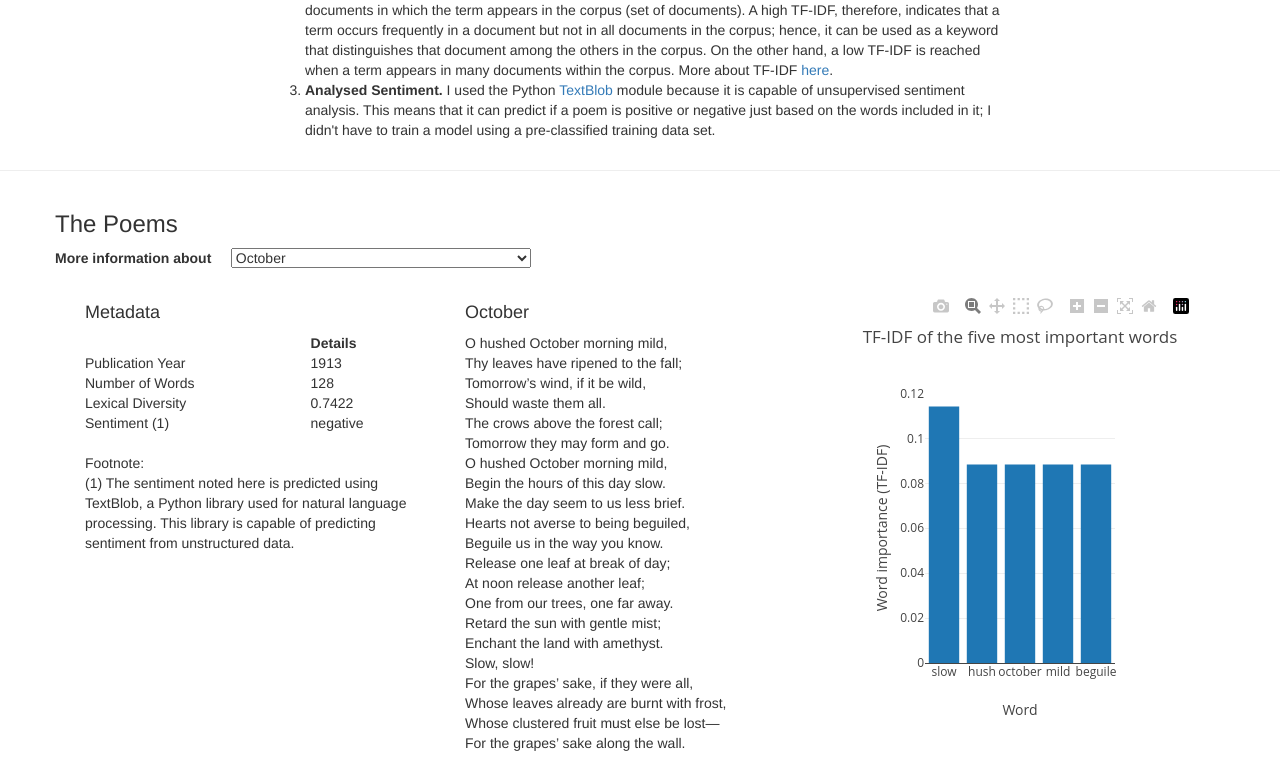
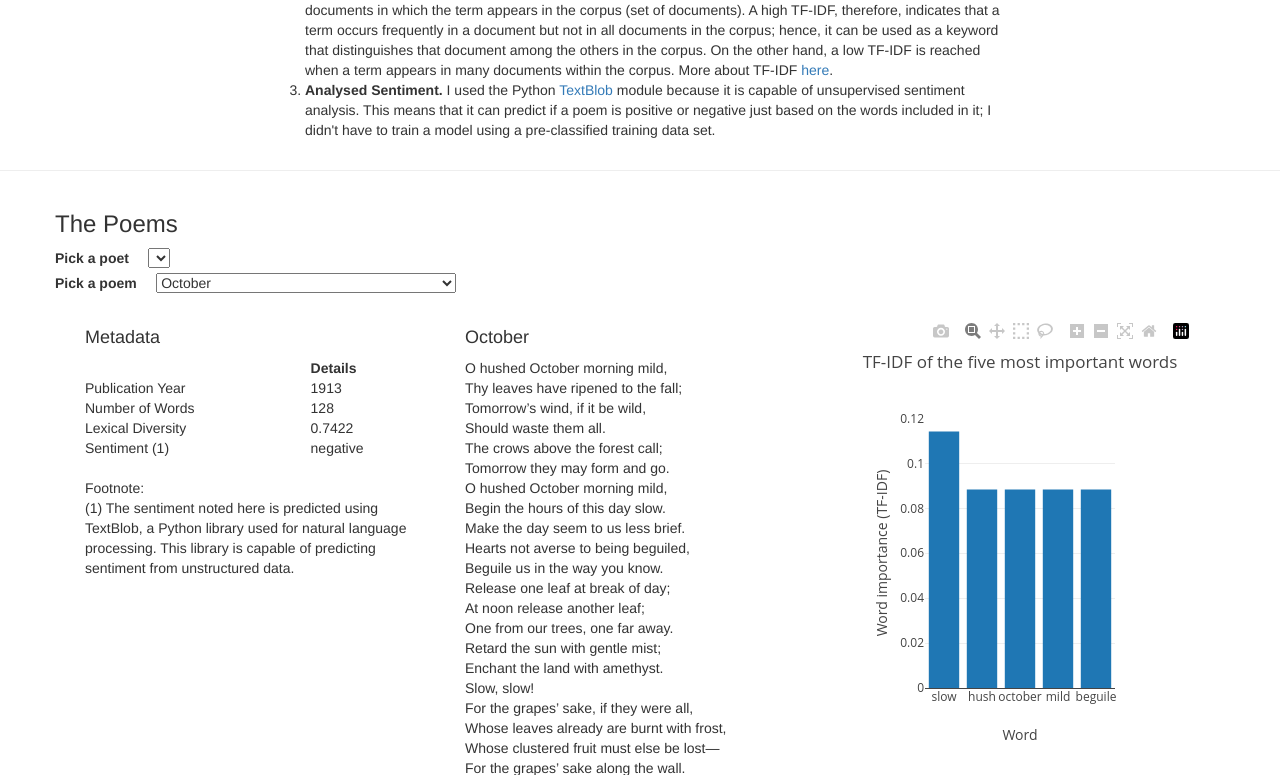
Before and after one commit to rochiecuevas/poetry, a Flask app: page / in a window 1280 px wide. Shown: the part 838-1613 px from the top of the page. Run offline with Flask 2, Linux system fonts and the light colour scheme; data comes from the database, SQL or seed files in the repository; lists and menus that the app fills with data are empty; some libraries are stand-ins or nearby versions.

Commit message:
added option box for poets

```diff
--- a/templates/index.html
+++ b/templates/index.html
@@ -61,7 +61,12 @@
   <div class = "container">
     <div class = "row">
         <h3>The Poems</h3>
-        <label>More information about&nbsp;&nbsp;&nbsp;&nbsp;</label> <!-- add space between text and option box -->
+        <label>Pick a poet&nbsp;&nbsp;&nbsp;&nbsp;</label><!-- add space between text and option box -->
+        <select id = "poet">
+          <option id = "poet_choices"></option>
+        </select>
+        <br>
+        <label>Pick a poem&nbsp;&nbsp;&nbsp;&nbsp;</label> <!-- add space between text and option box -->
         <select id = "poem">
           <option id = "choices"></option>
         </select>
```
